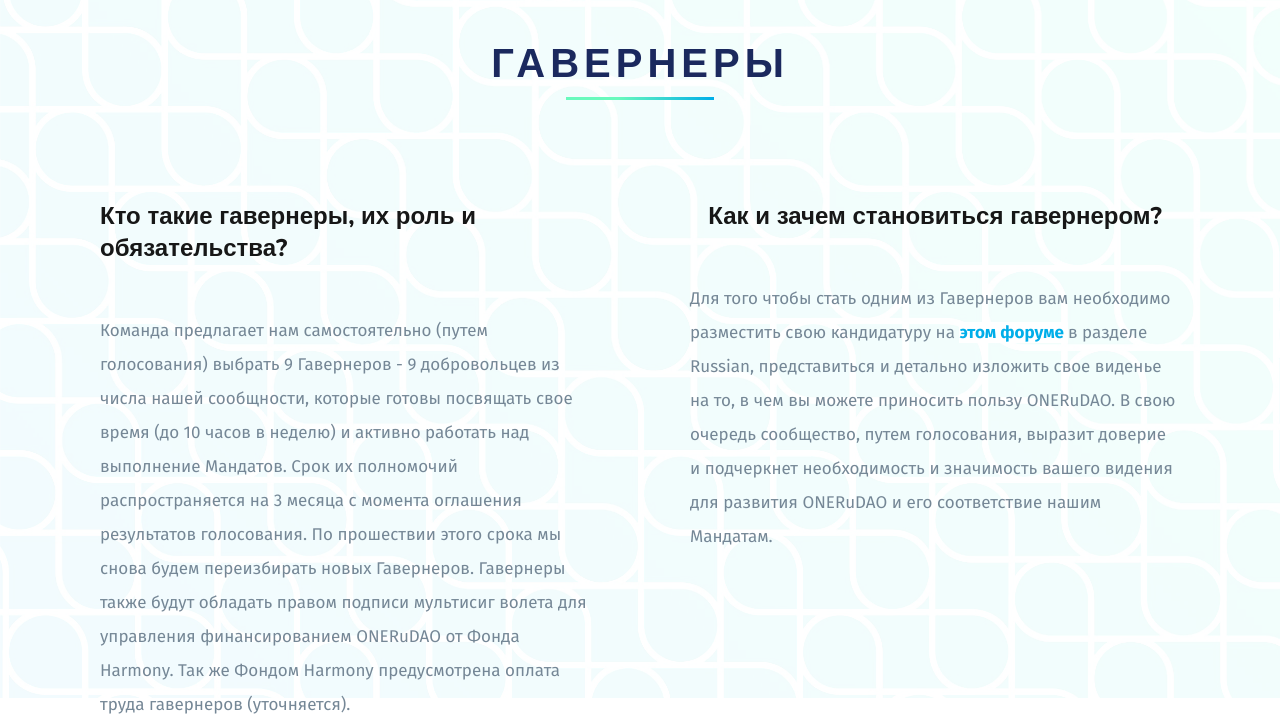
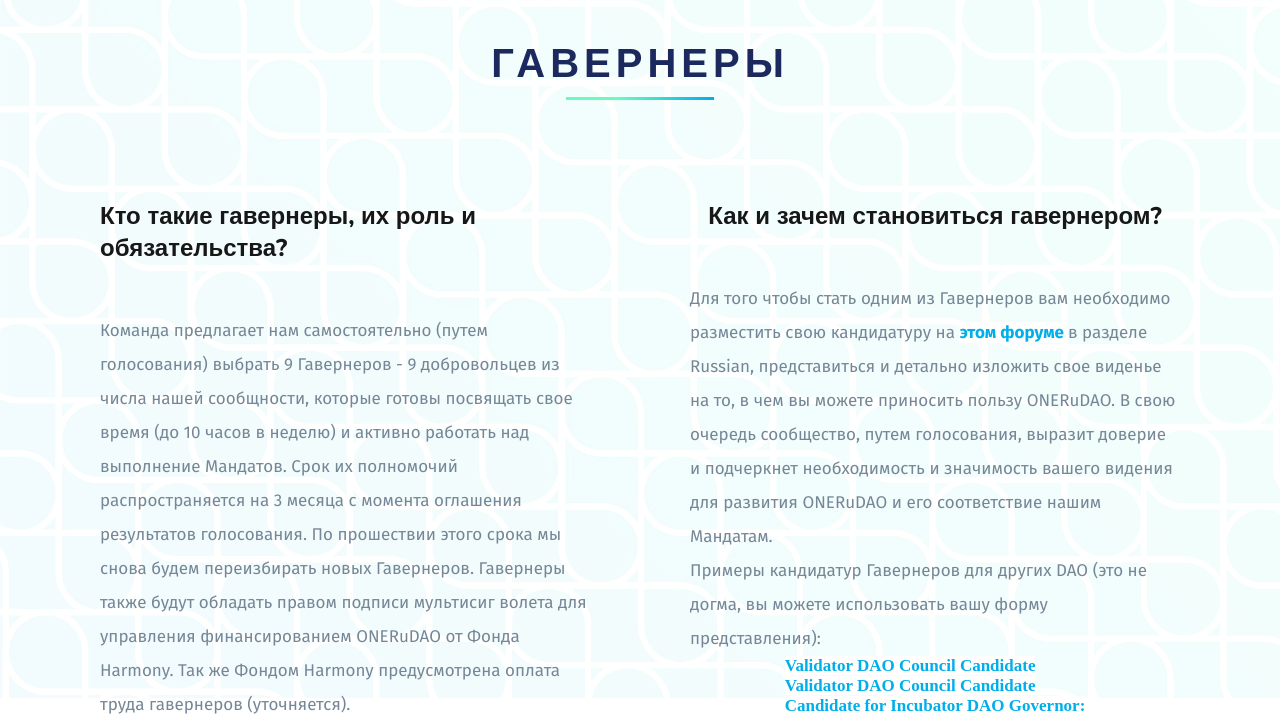
Before and after one commit to MatevosianArutiun/ONERuDAO, a website: page src/index.html in a window 1280 px wide. Shown: the part 822-1544 px from the top of the page. Drawn offline with nearby package versions, Linux system fonts and the light colour scheme; files that its build step writes are made by us from their sources; files whose address does not match are found by name.

Commit message:
add change

```diff
--- a/src/css/components/common/_content.scss
+++ b/src/css/components/common/_content.scss
@@ -22,6 +22,11 @@
     &__link {
         @include text($H200, 900, $electric-blue);
         background: white;
+        transition: all 0.2s linear;
+        &:hover {
+            text-decoration: underline ;
+            opacity: 0.7;
+        }
     }
 
 }
--- a/src/css/components/common/_menu.scss
+++ b/src/css/components/common/_menu.scss
@@ -9,6 +9,10 @@
           font-family: $main-font;
           text-transform: uppercase;
           @include text($H50, 700, $white);
+          transition: all 0.2s linear;
+          &:hover {
+            opacity: 0.8;
+          }
       }
       &__link::after {
         display: block;
--- a/src/templates/governor.html
+++ b/src/templates/governor.html
@@ -7,7 +7,7 @@
 
         <div class="section-governor__content content">
 
-            <aside class="section-governor__aside-left content__aside-left">
+            <aside class="content__aside-left">
                 <h3 class="content__title">Кто такие гавернеры, их роль и обязательства?</h3>
                 <p class="content__text">Команда предлагает нам самостоятельно (путем голосования) выбрать 9 Гавернеров
                     - 9 добровольцев из числа нашей сообщности, которые готовы посвящать свое время (до 10 часов в
@@ -18,7 +18,7 @@
                     Так же Фондом Harmony предусмотрена оплата труда гавернеров (уточняется).</p>
             </aside>
 
-            <aside class="section-governor__aside-right content__aside-right">
+            <aside class="content__aside-right">
                 <h3 class="content__title">Как и зачем становиться гавернером?</h3>
                 <p class="content__text">Для того чтобы стать одним из Гавернеров вам необходимо разместить свою
                     кандидатуру на
@@ -31,6 +31,26 @@
                     доверие и подчеркнет необходимость и значимость вашего видения для развития ONERuDAO и его
                     соответствие нашим Мандатам.
                 </p>
+                <p class="content__text">Примеры кандидатур Гавернеров для других DAO (это не догма, вы можете
+                    использовать вашу форму представления):
+                </p>
+                <ol class="content__list">
+                    <li class="content__item">
+                        <a target="_blank"
+                            href="https://talk.harmony.one/t/validator-dao-council-candidate-babylonodeone/1376"
+                            class="content__link">Validator DAO Council Candidate</a>
+                    </li>
+                    <li class="content__item">
+                        <a target="_blank"
+                            href="https://talk.harmony.one/t/validator-dao-council-candidate-hankthecrank-coinkin/4027"
+                            class="content__link">Validator DAO Council Candidate</a>
+                    </li>
+                    <li class="content__item">
+                        <a target="_blank"
+                            href="https://talk.harmony.one/t/candidate-for-incubator-dao-governor-tim-delhaes/4468"
+                            class="content__link">Candidate for Incubator DAO Governor:</a>
+                    </li>
+                </ol>
             </aside>
 
         </div>
```
